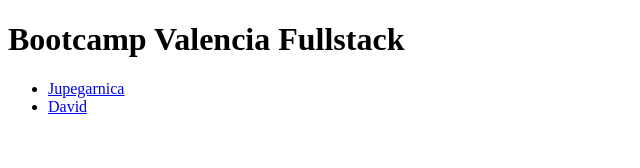
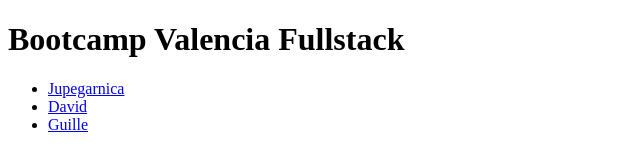
Before and after one commit to GeeksHubsAcademy/Git-flow-demo, a website: page index.html in a window 1280 px wide. Shown: the full height of the page, 0-640 px from the left. Drawn offline with Linux system fonts and the light colour scheme.

Commit message:
Guille student added

```diff
--- a/index.html
+++ b/index.html
@@ -14,6 +14,7 @@
     <ul class="participants">
         <li class="teacher"><a href="https://github.com/jupegarnica">Jupegarnica</a></li>
         <li class="alumno"><a href="https://github.com/dmoreno85">David</a></li>
+        <li class="alumno"><a href="https://github.com/guiboco">Guille</a></li>
     </ul>
 
 </body>
```
